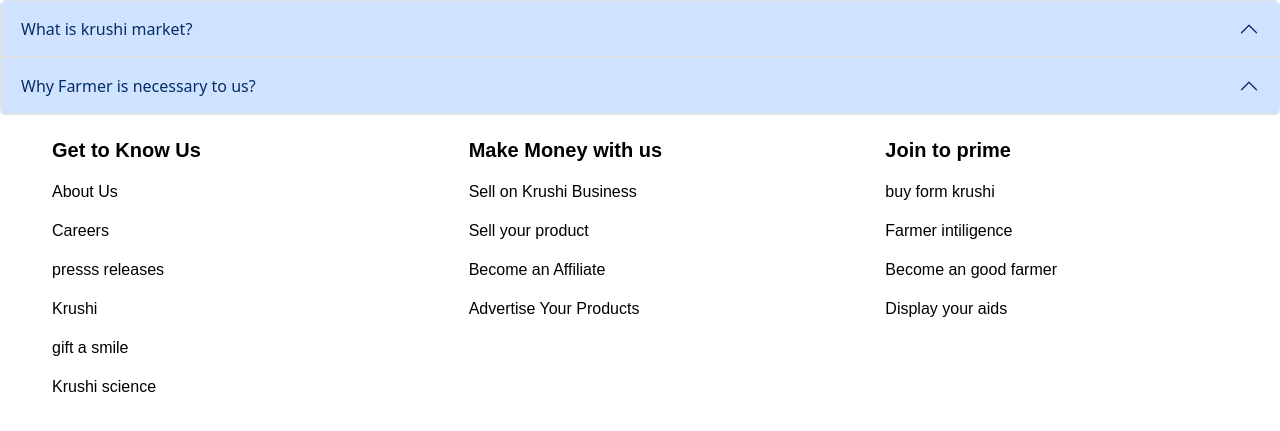
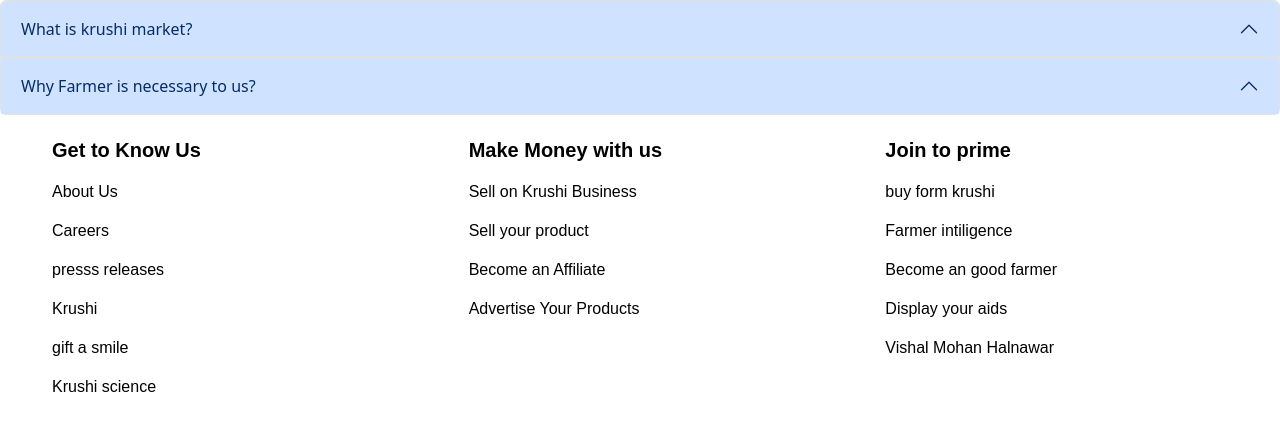
Before and after one commit to VishalHalnawar/new-project1, a plain HTML site: page index.html in a window 1280 px wide. Shown: the part 599-1030 px from the top of the page. Drawn offline with nearby package versions, Linux system fonts and the light colour scheme.

Commit message:
hii
hello

```diff
--- a/index.html
+++ b/index.html
@@ -195,6 +195,7 @@
                 <li>Farmer intiligence</li>
                 <li>Become an good farmer</li>
                 <li>Display your aids</li>
+                <li>Vishal Mohan Halnawar</li>
 
             </ul>
         </div>
```
